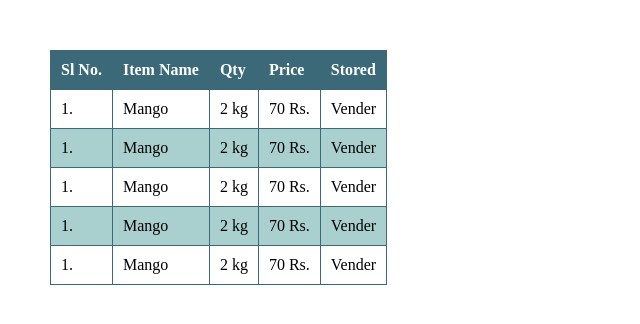
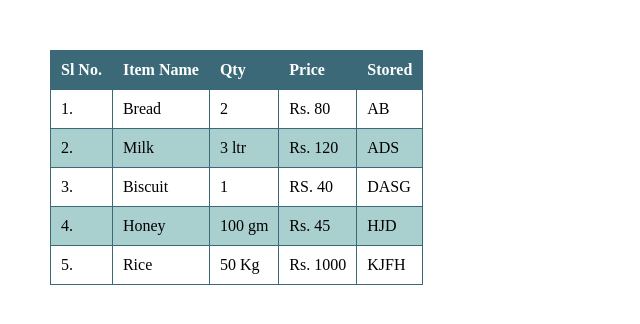
Before and after one commit to imran-ios/HTML-Table, a plain HTML site: page index.html in a window 1280 px wide. Shown: the whole page, without its empty margins (0-640 px from the left). Drawn offline with Linux system fonts and the light colour scheme.

Commit message:
Update index.html

```diff
--- a/index.html
+++ b/index.html
@@ -16,50 +16,50 @@
 
         <tr>
             <td>1.</td>
-            <td>Mango</td>
-            <td>2 kg</td>
-            <td>70 Rs.</td>
-            <td>Vender</td>
+            <td>Bread</td>
+            <td>2</td>
+            <td>Rs. 80</td>
+            <td>AB</td>
 
         </tr>
 
 
         <tr>
-            <td>1.</td>
-            <td>Mango</td>
-            <td>2 kg</td>
-            <td>70 Rs.</td>
-            <td>Vender</td>
+            <td>2.</td>
+            <td>Milk</td>
+            <td>3 ltr</td>
+            <td>Rs. 120</td>
+            <td>ADS</td>
 
         </tr>
 
 
         <tr>
-            <td>1.</td>
-            <td>Mango</td>
-            <td>2 kg</td>
-            <td>70 Rs.</td>
-            <td>Vender</td>
+            <td>3.</td>
+            <td>Biscuit</td>
+            <td>1</td>
+            <td>RS. 40</td>
+            <td>DASG</td>
 
         </tr>
 
 
         <tr>
-            <td>1.</td>
-            <td>Mango</td>
-            <td>2 kg</td>
-            <td>70 Rs.</td>
-            <td>Vender</td>
+            <td>4.</td>
+            <td>Honey</td>
+            <td>100 gm</td>
+            <td>Rs. 45</td>
+            <td>HJD</td>
 
         </tr>
 
 
         <tr>
-            <td>1.</td>
-            <td>Mango</td>
-            <td>2 kg</td>
-            <td>70 Rs.</td>
-            <td>Vender</td>
+            <td>5.</td>
+            <td>Rice</td>
+            <td>50 Kg</td>
+            <td>Rs. 1000</td>
+            <td>KJFH</td>
 
         </tr>
 
```
